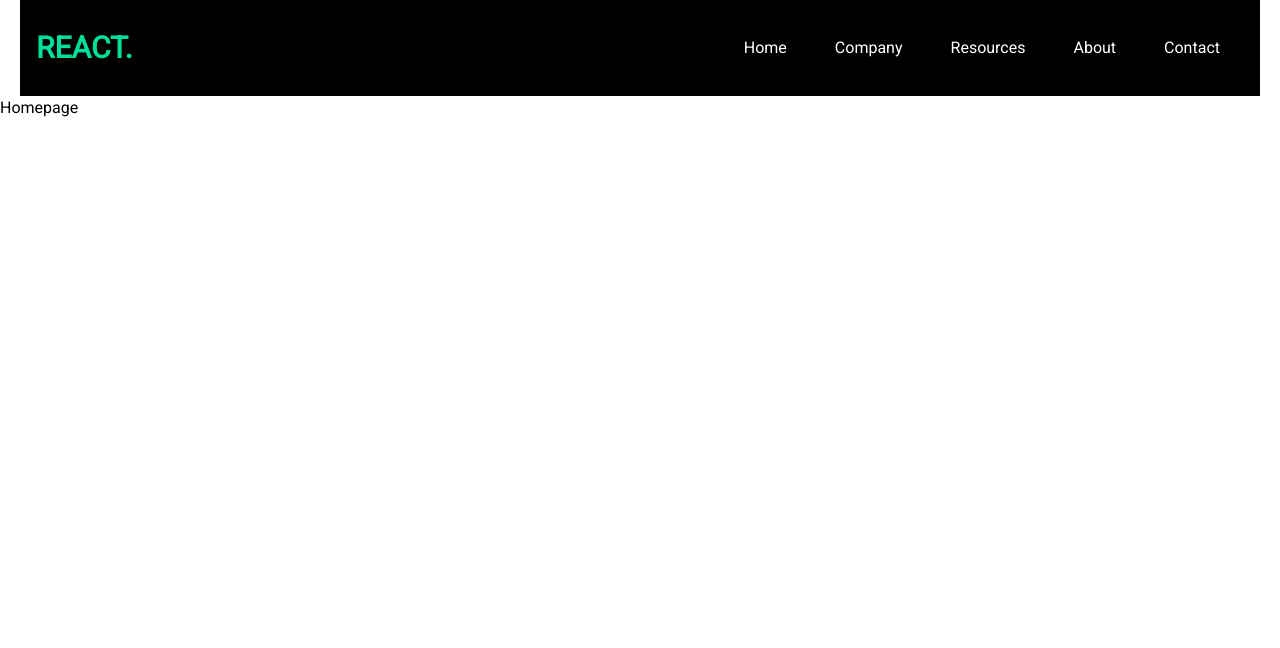
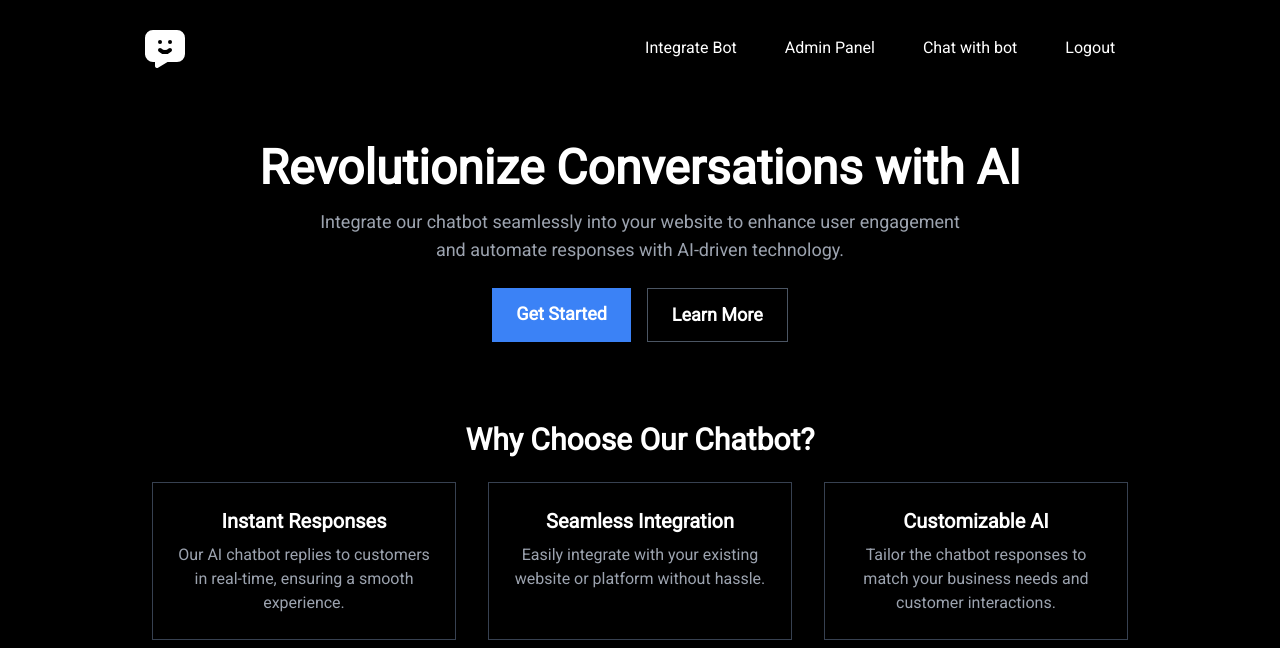
Before and after one commit to adivikramp/chatbot, a Next.js app: page / in a window 1280 px wide. Shown: the top 648 px of the page. Built offline with nearby package versions, Linux system fonts and the light colour scheme.

Commit message:
Complete Homepage, added responsvieness to existing pages, changed chatbot script, auth left, admin panel, chatbot, feedback page left

```diff
--- a/package.json
+++ b/package.json
@@ -11,6 +11,7 @@
   "dependencies": {
     "@radix-ui/react-label": "^2.1.1",
     "@radix-ui/react-slot": "^1.1.1",
+    "@supabase/supabase-js": "^2.48.1",
     "axios": "^1.7.9",
     "class-variance-authority": "^0.7.1",
     "clsx": "^2.1.1",
--- a/src/app/integration/page.tsx
+++ b/src/app/integration/page.tsx
@@ -19,7 +19,7 @@ const Integration = () => {
     const iframeRef = useRef<HTMLIFrameElement>(null);
     const router = useRouter();
 
-    const chatbotScriptURL = "https://chatbot-integration-phi.vercel.app/mock-chatbot.js";
+    const chatbotScriptURL = "/mock-chatbot.js";
 
     const handleTryChatbot = () => {
         const snippet = `(function() {
@@ -149,8 +149,8 @@ const Integration = () => {
     );
 
     return (
-        <section className="min-h-screen bg-black flex flex-col justify-center items-center px-6">
-            <div className="w-full max-w-xl md:max-w-2xl bg-gray-900 rounded-2xl py-8 px-10 shadow-lg">
+        <section className="min-h-screen bg-black flex flex-col justify-center items-center pt-32 pb-4 px-6">
+            <div className="w-full max-w-xl md:max-w-4xl bg-gray-900 rounded-2xl py-8 px-10 shadow-lg">
                 <div className="flex flex-col items-center">
                     <TbMessageChatbotFilled className="text-white h-14 w-14" />
                     <h1 className="text-white font-bold text-3xl mt-4 mb-2">Chatbot Integration</h1>
@@ -185,7 +185,7 @@ const Integration = () => {
                 <motion.div
                     initial={{ opacity: 0, scale: 0.8 }}
                     animate={{ opacity: 1, scale: 1 }}
-                    className="fixed top-10 left-4/5 transform -translate-x-1/2 w-[90%] max-w-8xl h-[80vh] bg-gray-800 border border-white shadow-2xl rounded-lg overflow-hidden"
+                    className="fixed top-28 left-4/5 transform -translate-x-1/2 w-[90%] max-w-8xl h-[80vh] bg-gray-800 border border-white shadow-2xl rounded-lg overflow-hidden"
                 >
                     <div className="flex justify-between items-center bg-gray-900 p-3">
                         <h3 className="text-white text-lg font-semibold">Chatbot Sandbox</h3>
--- a/src/app/layout.tsx
+++ b/src/app/layout.tsx
@@ -1,6 +1,7 @@
 import type { Metadata } from "next";
 import { Roboto } from "next/font/google";
 import "./globals.css";
+import Navbar from "@/components/Navbar";
 
 const roboto = Roboto({
   weight: "400",
@@ -22,6 +23,7 @@ export default function RootLayout({
       <body
         className={`${roboto.className} antialiased`}
       >
+        <Navbar />
         {children}
       </body>
     </html>
--- a/src/app/page.tsx
+++ b/src/app/page.tsx
@@ -1,12 +1,44 @@
-import Navbar from "@/components/Navbar"
+import Link from "next/link";
 
 const Home = () => {
   return (
-    <div>
-      <Navbar />
-      Homepage
+    <div className="bg-black text-white min-h-screen pt-36">
+      <section className="w-4/5 mx-auto">
+        <section className="flex flex-col items-center justify-center text-center px-6">
+          <h1 className="text-5xl font-bold mb-4">Revolutionize Conversations with AI</h1>
+          <p className="text-gray-400 text-lg max-w-2xl">
+            Integrate our chatbot seamlessly into your website to enhance user engagement and automate responses with AI-driven technology.
+          </p>
+          <div className="mt-6 flex space-x-4">
+            <Link href="/signup" className="bg-blue-500 px-6 py-3 rounded-lg text-sm md:text-lg font-semibold hover:bg-blue-600 transition">
+              Get Started
+            </Link>
+            <Link href="/features" className="border border-gray-600 px-6 py-3 rounded-lg text-sm md:text-lg font-semibold hover:bg-gray-800 transition">
+              Learn More
+            </Link>
+          </div>
+        </section>
+
+        <section className="py-20 px-6 text-center">
+          <h2 className="text-3xl font-bold mb-6">Why Choose Our Chatbot?</h2>
+          <div className="grid grid-cols-1 md:grid-cols-3 gap-8">
+            <div className="p-6 border border-gray-700 rounded-lg">
+              <h3 className="text-xl font-semibold mb-2">Instant Responses</h3>
+              <p className="text-gray-400">Our AI chatbot replies to customers in real-time, ensuring a smooth experience.</p>
+            </div>
+            <div className="p-6 border border-gray-700 rounded-lg">
+              <h3 className="text-xl font-semibold mb-2">Seamless Integration</h3>
+              <p className="text-gray-400">Easily integrate with your existing website or platform without hassle.</p>
+            </div>
+            <div className="p-6 border border-gray-700 rounded-lg">
+              <h3 className="text-xl font-semibold mb-2">Customizable AI</h3>
+              <p className="text-gray-400">Tailor the chatbot responses to match your business needs and customer interactions.</p>
+            </div>
+          </div>
+        </section>
+      </section>
     </div>
-  )
-}
+  );
+};
 
-export default Home
+export default Home;
--- a/src/components/Navbar.tsx
+++ b/src/components/Navbar.tsx
@@ -1,45 +1,61 @@
-"use client"
+"use client";
 
-import { useState } from 'react';
-import { AiOutlineClose, AiOutlineMenu } from 'react-icons/ai';
+import { useState } from "react";
+import { AiOutlineClose, AiOutlineMenu } from "react-icons/ai";
+import { TbMessageChatbotFilled } from "react-icons/tb";
+import Link from "next/link";
 
 const Navbar = () => {
-    // State to manage the navbar's visibility
     const [nav, setNav] = useState(false);
+    const [isLoggedIn, setIsLoggedIn] = useState(true); // Simulate login state
 
-    // Toggle function to handle the navbar's display
     const handleNav = () => {
         setNav(!nav);
     };
 
-    // Array containing navigation items
-    const navItems = [
-        { id: 1, text: 'Home' },
-        { id: 2, text: 'Company' },
-        { id: 3, text: 'Resources' },
-        { id: 4, text: 'About' },
-        { id: 5, text: 'Contact' },
+    const handleLogin = () => {
+        setIsLoggedIn(true); // Simulate user login
+    };
+
+    const handleLogout = () => {
+        setIsLoggedIn(false); // Simulate user logout
+    };
+
+    const authItems = isLoggedIn
+        ? [
+            { id: 1, text: "Integrate Bot", href: "/company-details" },
+            { id: 2, text: "Admin Panel", href: "/admin-panel" },
+            { id: 3, text: "Chat with bot", href: "/chatbot" },
+            { id: 4, text: "Logout", onClick: handleLogout },
+        ]
+        : [
+            { id: 1, text: "Sign Up", href: "/signup" },
+            { id: 2, text: "Login", onClick: handleLogin },
         ];
 
     return (
-        <div className='bg-black flex justify-between items-center h-24 max-w-[1240px] mx-auto px-4 text-white'>
+        <div className="fixed top-0 left-0 w-full bg-black flex justify-between items-center h-24 px-4 text-white z-20">
             {/* Logo */}
-            <h1 className='w-full text-3xl font-bold text-[#00df9a]'>REACT.</h1>
+            <div className="w-full md:w-4/5 flex justify-between items-center mx-auto">
+                <Link href="/">
+                    <TbMessageChatbotFilled className="text-white h-12 w-12 cursor-pointer" />
+                </Link>
 
                 {/* Desktop Navigation */}
-            <ul className='hidden md:flex'>
-                {navItems.map(item => (
+                <ul className="hidden md:flex">
+                    {authItems.map((item) => (
                         <li
                             key={item.id}
-                        className='p-4 hover:bg-[#00df9a] rounded-xl m-2 cursor-pointer duration-300 hover:text-black'
+                            className="px-4 py-2 rounded-xl m-2 cursor-pointer duration-300 hover:bg-blue-500"
+                            onClick={item.onClick}
                         >
-                        {item.text}
+                            {item.href ? <Link href={item.href}>{item.text}</Link> : item.text}
                         </li>
                     ))}
                 </ul>
 
                 {/* Mobile Navigation Icon */}
-            <div onClick={handleNav} className='block md:hidden'>
+                <div onClick={handleNav} className="block md:hidden">
                     {nav ? <AiOutlineClose size={20} /> : <AiOutlineMenu size={20} />}
                 </div>
 
@@ -47,23 +63,27 @@ const Navbar = () => {
                 <ul
                     className={
                         nav
-                        ? 'fixed md:hidden left-0 top-0 w-[60%] h-full border-r border-r-gray-900 bg-[#000300] ease-in-out duration-500'
-                        : 'ease-in-out w-[60%] duration-500 fixed top-0 bottom-0 left-[-100%]'
+                            ? "fixed md:hidden left-0 top-0 w-[60%] h-full border-r border-r-gray-900 bg-[#000300] ease-in-out duration-500"
+                            : "ease-in-out w-[60%] duration-500 fixed top-0 bottom-0 left-[-100%]"
                     }
                 >
                     {/* Mobile Logo */}
-                <h1 className='w-full text-3xl font-bold text-[#00df9a] m-4'>REACT.</h1>
+                    <Link href="/">
+                        <TbMessageChatbotFilled className="text-white h-12 w-12 m-4 cursor-pointer" />
+                    </Link>
 
                     {/* Mobile Navigation Items */}
-                {navItems.map(item => (
+                    {authItems.map((item) => (
                         <li
                             key={item.id}
-                        className='p-4 border-b rounded-xl hover:bg-[#00df9a] duration-300 hover:text-black cursor-pointer border-gray-600'
+                            className="px-4 py-2 border-b rounded-xl duration-300 cursor-pointer hover:bg-blue-500"
+                            onClick={item.onClick}
                         >
-                        {item.text}
+                            {item.href ? <Link href={item.href}>{item.text}</Link> : item.text}
                         </li>
                     ))}
                 </ul>
+            </div>
         </div>
     );
 };
--- a/src/components/ScrapingDataCard.tsx
+++ b/src/components/ScrapingDataCard.tsx
@@ -5,7 +5,7 @@ import { WebPage } from "@/types/types";
 const ScrapingDataCard = ({ page, handleViewDetails }: { page: WebPage; handleViewDetails: (page: WebPage) => void }) => {
     return (
         <div className="flex-1 flex flex-col text-white p-6 gap-y-2 border border-gray-600 rounded-xl bg-gradient-to-t from-gray-800 to-black hover:shadow-lg transition-shadow duration-300 ease-in-out">
-            <div className="relative w-full h-48 rounded-lg overflow-hidden">
+            <div className="relative w-full h-48 rounded-lg">
                 <Image
                     src={page.imgSrc}
                     alt={page.title}
```
Also changed, not shown: public/mock-chatbot.js (+52 -3 lines), src/app/company-details/page.tsx (+4 -4 lines), src/app/scraping/page.tsx (+4 -4 lines), 1 other file (tests, documents, lock files or other folders). Lines whose indentation alone changed are shown as unchanged.
